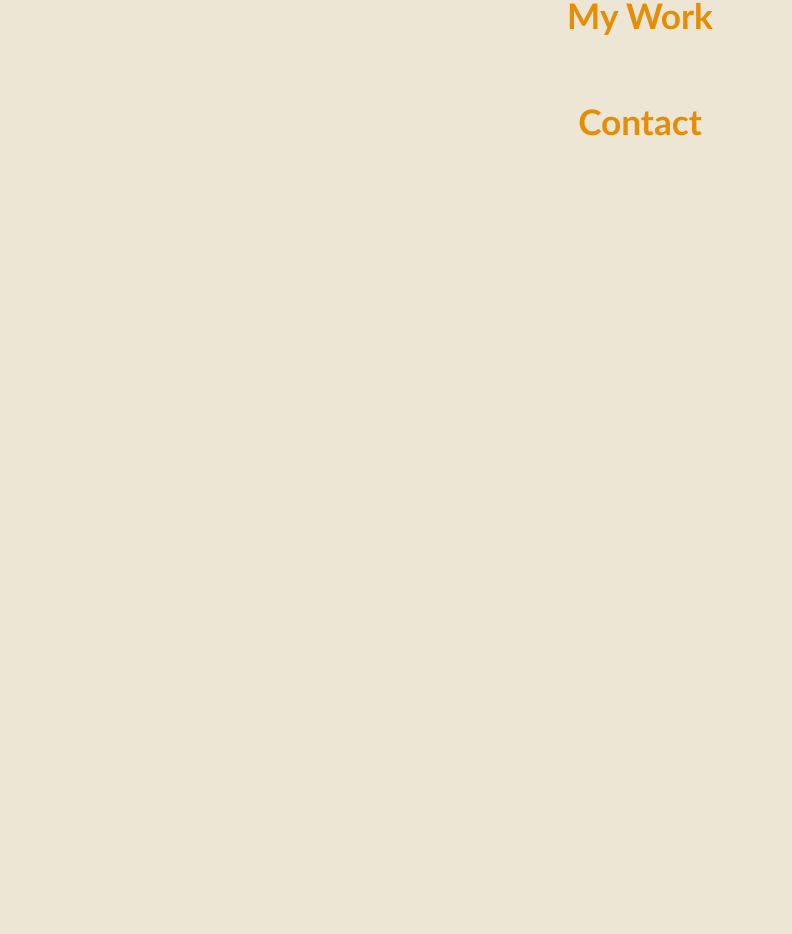
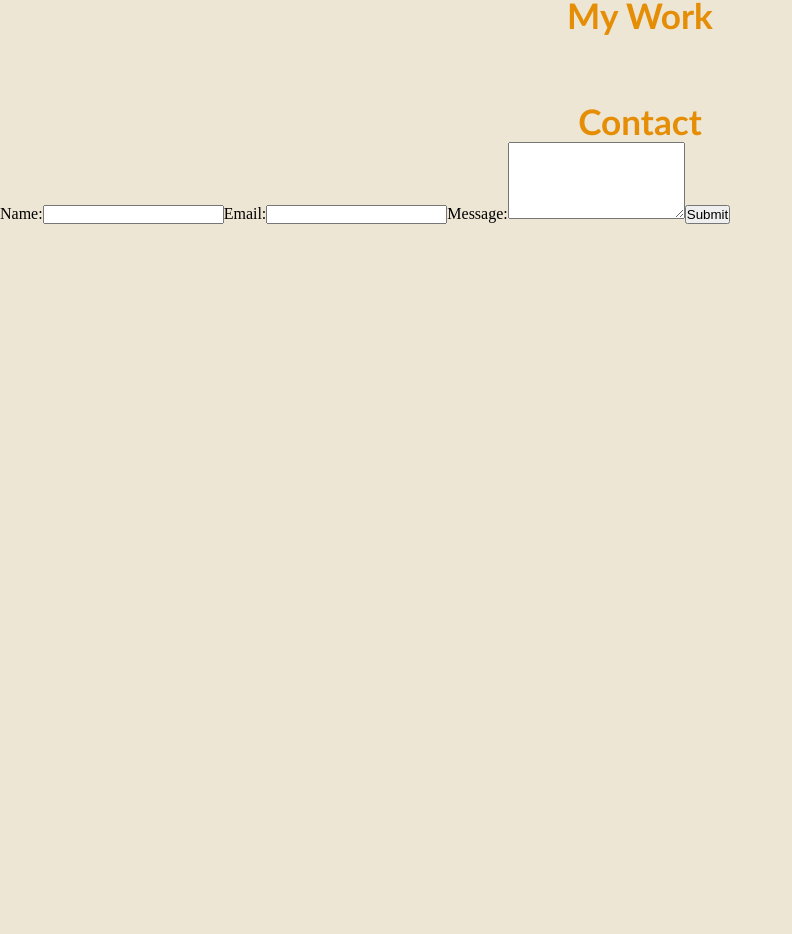
Before and after one commit to eobcre/abstract-app, an Angular app: page / in a window 1280 px wide. Shown: the part 1446-2380 px from the top of the page, without its empty margins (0-792 px from the left). Built offline with nearby package versions, Linux system fonts and the light colour scheme; what src would draw is missing.

Commit message:
created form

```diff
--- a/src/app/section/contact/contact.component.html
+++ b/src/app/section/contact/contact.component.html
@@ -1,3 +1,16 @@
 <div class="contact-container">
   <h1>Contact</h1>
+
+  <form action="">
+    <label for="name">Name:</label>
+    <input type="text" id="name" name="name" required />
+
+    <label for="email">Email:</label>
+    <input type="email" id="email" name="email" required />
+
+    <label for="message">Message:</label>
+    <textarea id="message" name="message" rows="5" required></textarea>
+
+    <button type="submit">Submit</button>
+  </form>
 </div>
```
